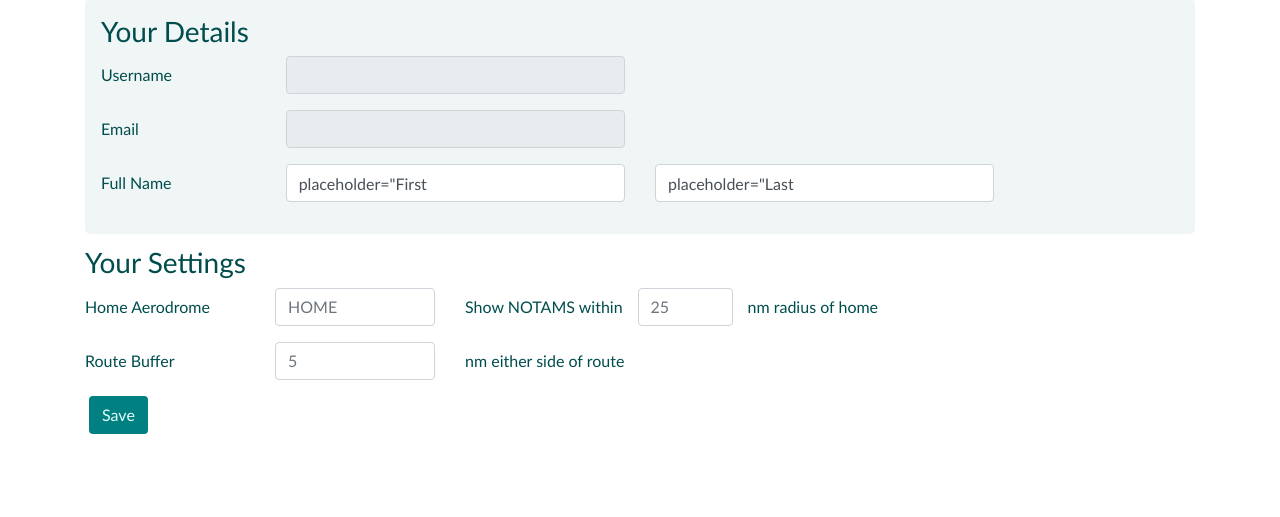
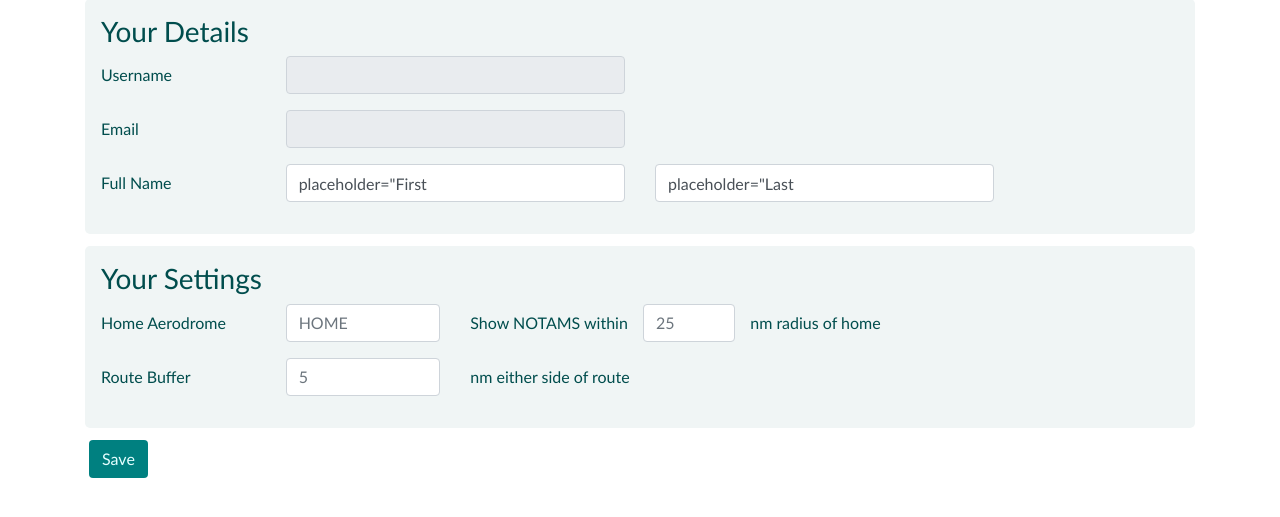
Before and after one commit to yyqyu/B4Flight, a Flask app: template B4Flight/src/flightbriefing/templates/account/settings.html in a window 1280 px wide. Shown: the part 99-616 px from the top of the page. Run offline with Flask 2, Linux system fonts and the light colour scheme; the template is opened without the code that fills it, so the values that code supplies are empty; parts of the project's set-up code (start-up, migrations or seed data) failed here and were passed over; some libraries are stand-ins or nearby versions.

Commit message:
Corrected styling of settings panel

```diff
--- a/B4Flight/src/flightbriefing/templates/account/settings.html
+++ b/B4Flight/src/flightbriefing/templates/account/settings.html
@@ -38,7 +38,7 @@
 			</div>
 		</div>
 
-		<div class="bflight-home-panel">
+		<div class="bflight-panel">
 			<h2 class="h3">Your Settings</h2>
 			<div class="form-group row">
 				<label for="home_aerodrome" class="col-md-2 col-form-label">Home Aerodrome</label>
```
